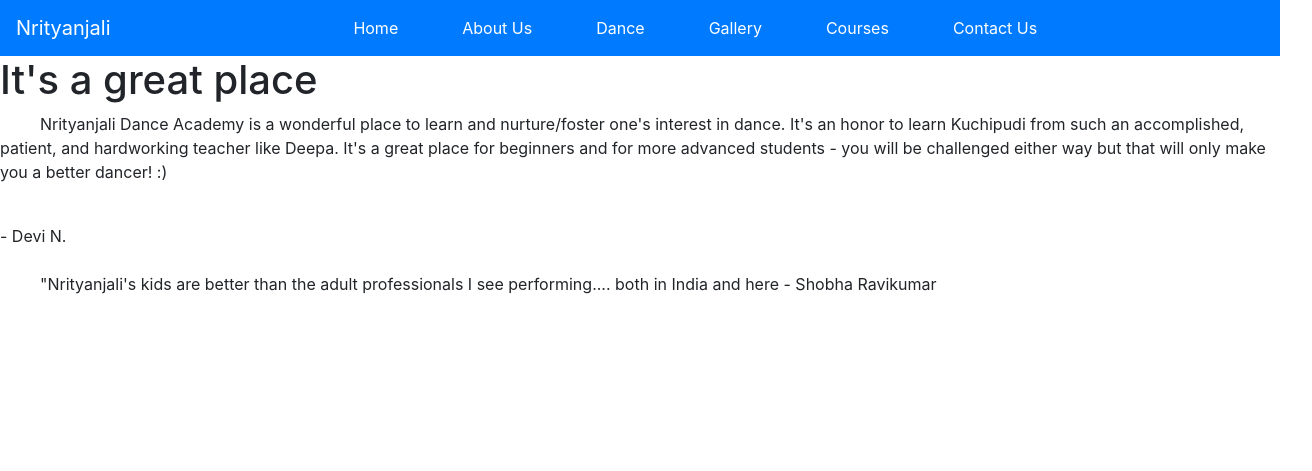
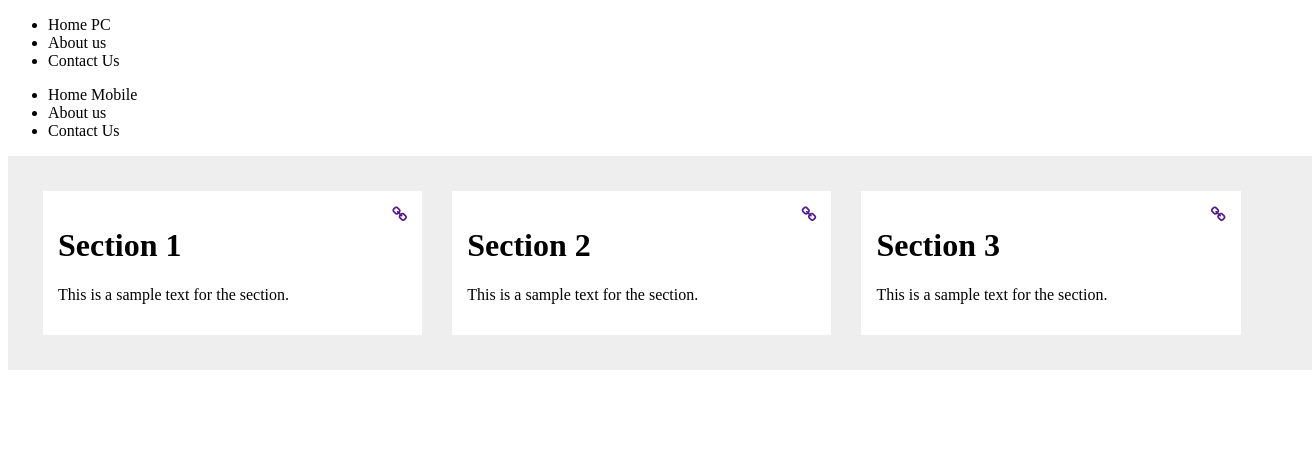
Before and after one commit to vidya244/Project1, a plain HTML site: page ContactUs.html in a window 1280 px wide. Shown: the whole page, 1312 px wide, since content can reach past the window. Drawn offline with nearby package versions, Linux system fonts and the light colour scheme.

Commit message:
sample page with basic css

```diff
--- a/ContactUs.html
+++ b/ContactUs.html
@@ -1,62 +1,60 @@
 <!DOCTYPE html>
 <html lang="en">
 <head>
-    <meta charset="UTF-8">
-    <meta name="viewport" content="width=device-width, initial-scale=1.0">
-    <meta http-equiv="X-UA-Compatible" content="ie=edge">
-    <link rel="stylesheet" href="https://stackpath.bootstrapcdn.com/bootstrap/4.1.3/css/bootstrap.min.css">
-    <link rel="stylesheet" href="assets/css/style.css">
-    <script src="https://code.jquery.com/jquery-3.3.1.min.js"></script>
-    <script src="https://stackpath.bootstrapcdn.com/bootstrap/4.1.3/js/bootstrap.min.js"></script>
-    <link rel="stylesheet" href="https://use.fontawesome.com/releases/v5.5.0/css/all.css">
+  <meta charset="UTF-8">
+  <meta name="viewport" content="width=device-width, initial-scale=1.0">
+  <meta http-equiv="X-UA-Compatible" content="ie=edge">
+  <title>Sample Site</title>
+  <link rel="stylesheet" href="https://cdnjs.cloudflare.com/ajax/libs/font-awesome/4.7.0/css/font-awesome.css">
+  <link rel="stylesheet" href="assets/css/style.css">
+</head>
+<nav class="pc_menu">
+  <ul>
+    <li>Home PC</li>
+    <li>About us</li>
+    <li>Contact Us</li>
+  </ul>
+</nav>
 
-	<title> Nrityanjali Dance Academy</title>
-</head>
-<body>
-<!-- MAIN MENU NAVIGATION -->
+<a href="" class="mobile_menu_trigger"><i class="fa fa-bars" aria-hidden="true"></i></a>
 
-<nav class="navbar navbar-expand-lg bg-primary">
-
-    <a class="navbar-brand text-white href="#">Nrityanjali</a>
-
-    <button class="navbar-toggler" type="button" data-toggle="collapse" data-target="#navbarNav" aria-controls="navbarNav" aria-expanded="false" aria-label="Toggle navigation">
-      <span class="navbar-toggler-icon"></span>
-    </button>
-        <div class="collapse navbar-collapse justify-content-center" id="navbarNav">
-      <ul class="navbar-nav">
-        <li class="nav-item px-4">
-          <a class="nav-link text-white" href="index.html">Home </a>
-        </li>
-        <li class="nav-item px-4">
-          <a class="nav-link text-white" href="About Us.html">About Us</a>
-        </li>
-        <li class="nav-item px-4">
-          <a class="nav-link text-white" href="#">Dance</a>
-        </li>
-        <li class="nav-item px-4">
-          <a class="nav-link text-white" href="#">Gallery</a>
-        </li>
-        <li class="nav-item px-4">
-          <a class="nav-link text-white" href="#">Courses</a>
-        </li>
-        <li class="nav-item px-4">
-          <a class="nav-link text-white" href="#">Contact Us</a>
-        </li>
-      </ul>
-    </div>
+<nav class="mobile_menu hidden">
+    <ul>
+        <li>Home Mobile</li>
+        <li>About us</li>
+        <li>Contact Us</li>
+    </ul>
   </nav>
 
-<h1>It's a great place</h1>
+<body>
+  <div class="box">
+    <div class="column">
+      <div class="block">
+        <a href=""><i class="fa fa-link" aria-hidden="true"></i></a>
+        <h1 id="section_1">Section 1</h1>
+        <b id="section_1_mobile">Mobile Section 1</b>
+        <p class="text">This is a sample text for the section.</p>
+      </div>
+    </div>
+    <div class="column">
+      <div class="block">
+        <a href=""><i class="fa fa-link" aria-hidden="true"></i></a>
+        <h1>Section 2</h1>
+        <b>Mobile Section 2</b>
+        <p class="text">This is a sample text for the section.</p>
+      </div>
+    </div>
+    <div class="column">
+      <div class="block">
+        <a href=""><i class="fa fa-link" aria-hidden="true"></i></a>
+        <h1>Section 3</h1>
+        <b>Mobile Section 3</b>
+        <p class="text">This is a sample text for the section.</p>
+      </div>
+    </div>
+  </div>
 
-<p style="text-indent: 40px">Nrityanjali  Dance Academy is a wonderful place to learn and nurture/foster one's interest in dance. It's an honor to learn Kuchipudi from such an accomplished, patient, and hardworking teacher like Deepa. It's a great place for beginners and for more advanced students - you will be challenged either way but that will only make you a better dancer! :)</p>
 
-<br>- Devi N.
-<br>
-<br>
-<p style="text-indent: 40px">"Nrityanjali's kids are better  than the adult professionals I see performing.... both in India and here
-- Shobha Ravikumar </p>
-
-<video
 
 </body>
 </html>
--- a/assets/CSS/style.css
+++ b/assets/CSS/style.css
@@ -0,0 +1,54 @@
+.box {
+    padding:20px;
+    background: #eee;
+    display: inline-block;
+    width: 100%;
+}
+
+.box .column {
+    width: 30%;
+    padding: 15px;
+    float: left;
+}
+
+.box .column .block {
+    padding: 15px;
+    background: #fff;
+}
+
+.box .column .block b {
+    display: none;
+}
+
+.box .column .block a {
+    float: right;
+}
+
+.mobile_menu_trigger {
+    display: none;
+}
+
+@media (max-width: 915px) {
+    .box .column {
+        width: 100%;
+        padding: 10px;
+    }
+}
+
+@media (max-width: 400px) {
+    .box .column .block h1 {
+        display: none;
+    }
+    .box .column .block b {
+        display: block;
+    }
+    .pc_menu {
+        display: none;
+    }
+    .mobile_menu_trigger {
+        display: block;
+    }
+    .hidden {
+        display: none;
+    }
+}
```
